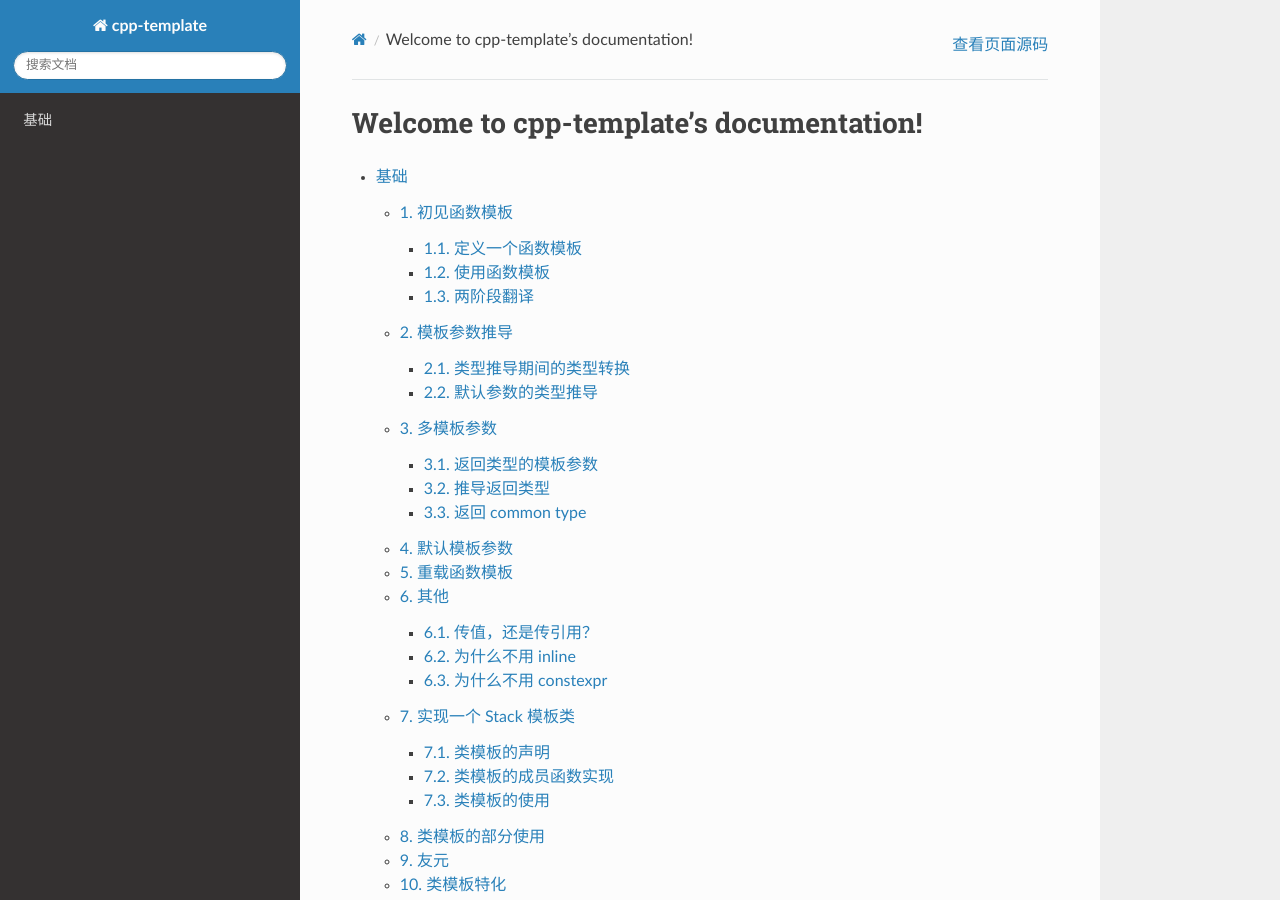
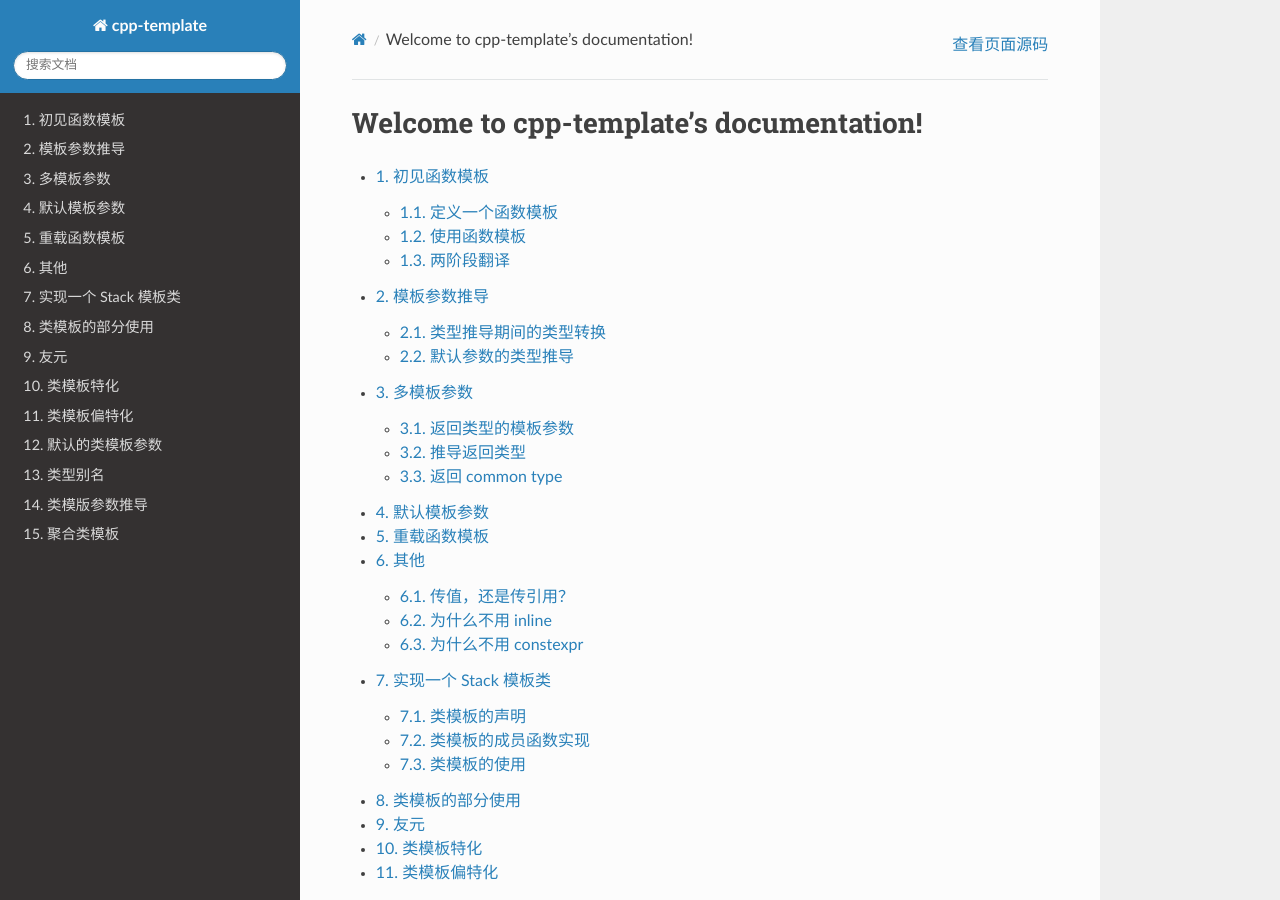
Before and after one commit to chyliu91/cpp-template, a Sphinx documentation site: the page built from source/index.rst, in a window 1280 px wide and 900 px high. Built offline with Sphinx 7.4.7 and the Read the Docs theme 2.0.0, drawn with Linux system fonts in a browser that asks for light colours; pages that are not in the unit, such as notebooks, are missing from menus.

Commit message:
class template index

```diff
--- a/source/index.rst
+++ b/source/index.rst
@@ -11,7 +11,8 @@ Welcome to cpp-template's documentation!
    :maxdepth: 2
    :caption: Contents:
 
-   ./基础/index
+   ./基础/函数模板
+   ./基础/类模板
 
 
 Indices and tables
```
